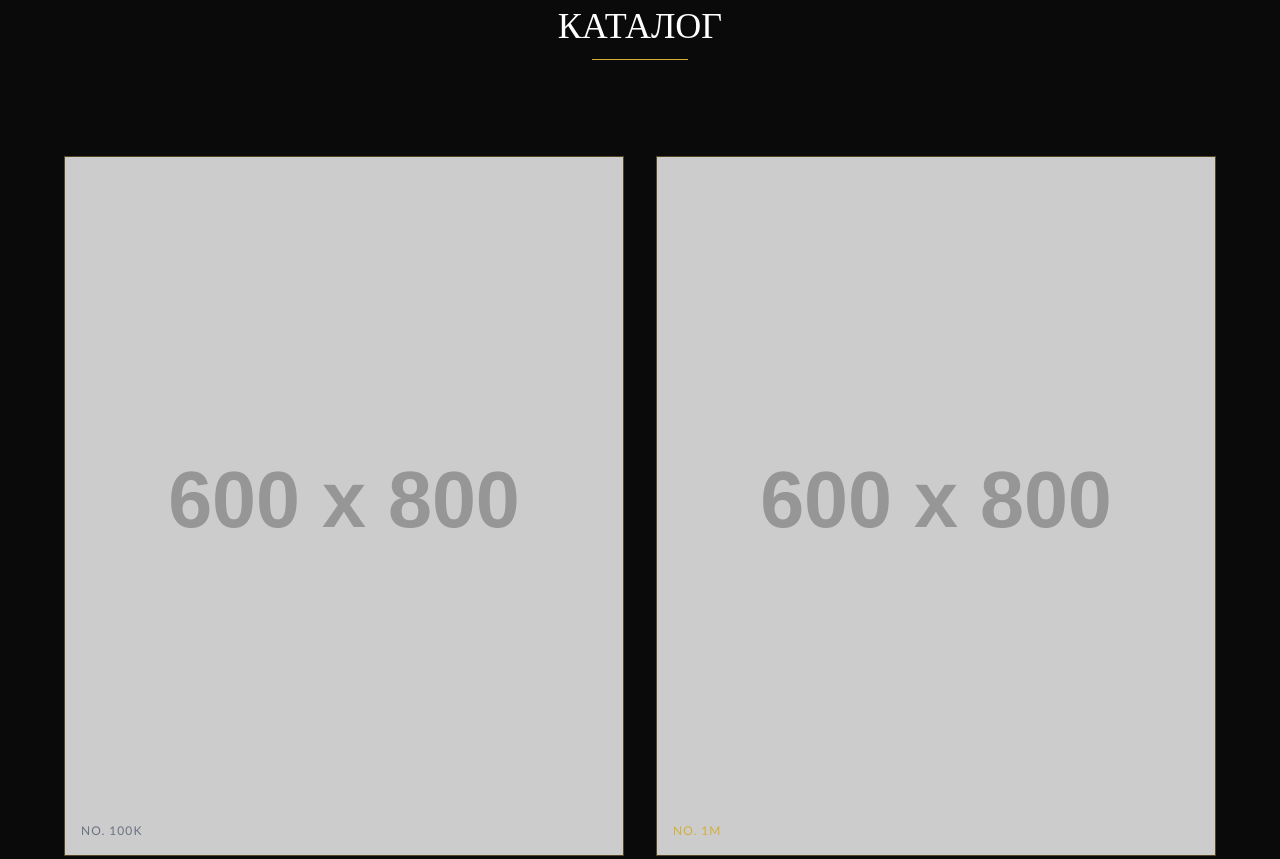
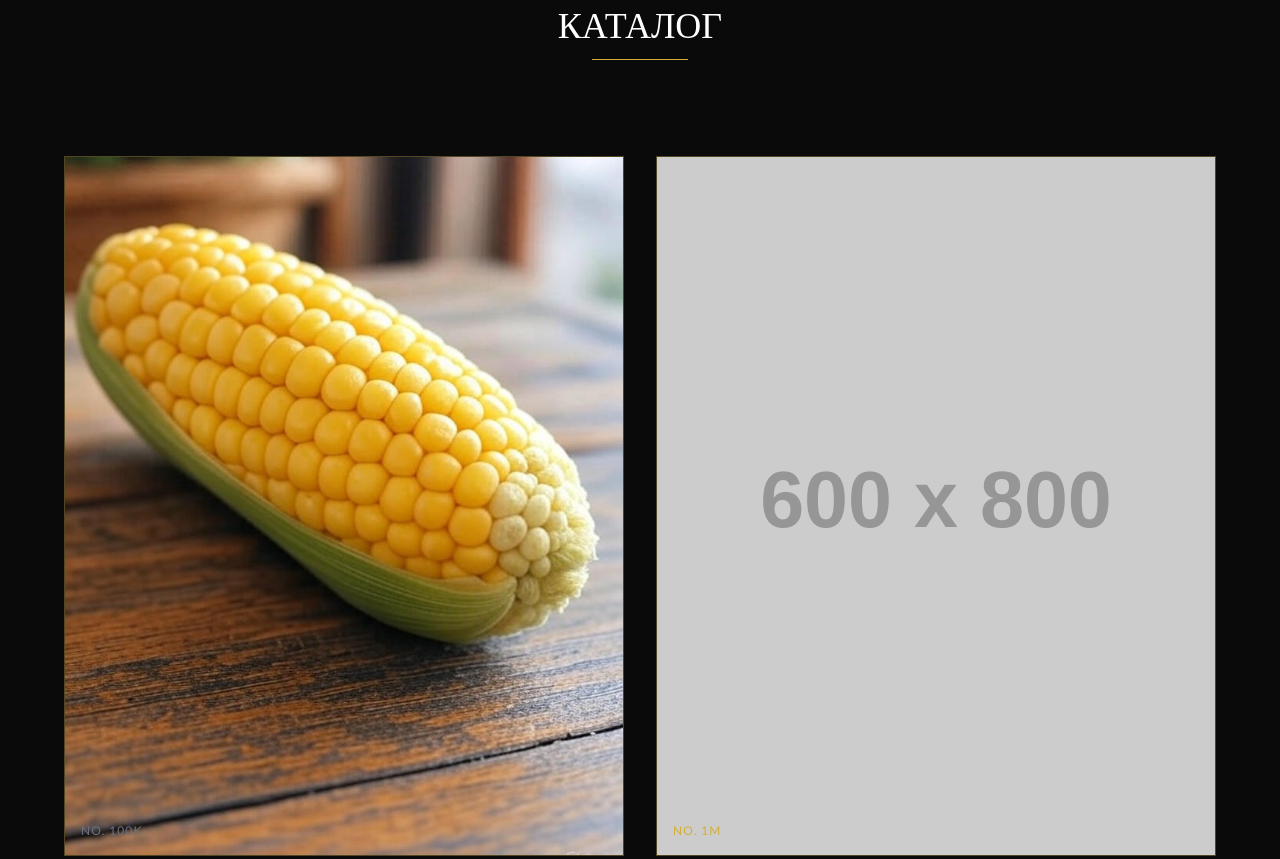
Before and after one commit to TimMir1/Game_Mira, a plain HTML site: page index.html in a window 1280 px wide. Shown: the part 1037-1896 px from the top of the page. Drawn offline with nearby package versions, Linux system fonts and the light colour scheme; placeholder pictures from the web are drawn by us; a web font is replaced by a local one.

Commit message:
Update image source for silver product card

```diff
--- a/index.html
+++ b/index.html
@@ -185,7 +185,7 @@
                     <div class="relative aspect-[4/5] overflow-hidden mb-8 bg-[#1a1a1a] luxury-border">
                         <img
                             id="grid-img-silver"
-                            src="https://placehold.co/600x800/333333/FFFFFF/png?text=ФОТО+СЕРЕБРЯНОЙ+КНОПКИ"
+                            src="images/kuku.jpg"
                             alt="Серебряная кнопка Ютуб 100к подписчиков"
                             class="product-img"
                             onerror="this.style.display='none'; this.nextElementSibling.style.display='flex';"
```
